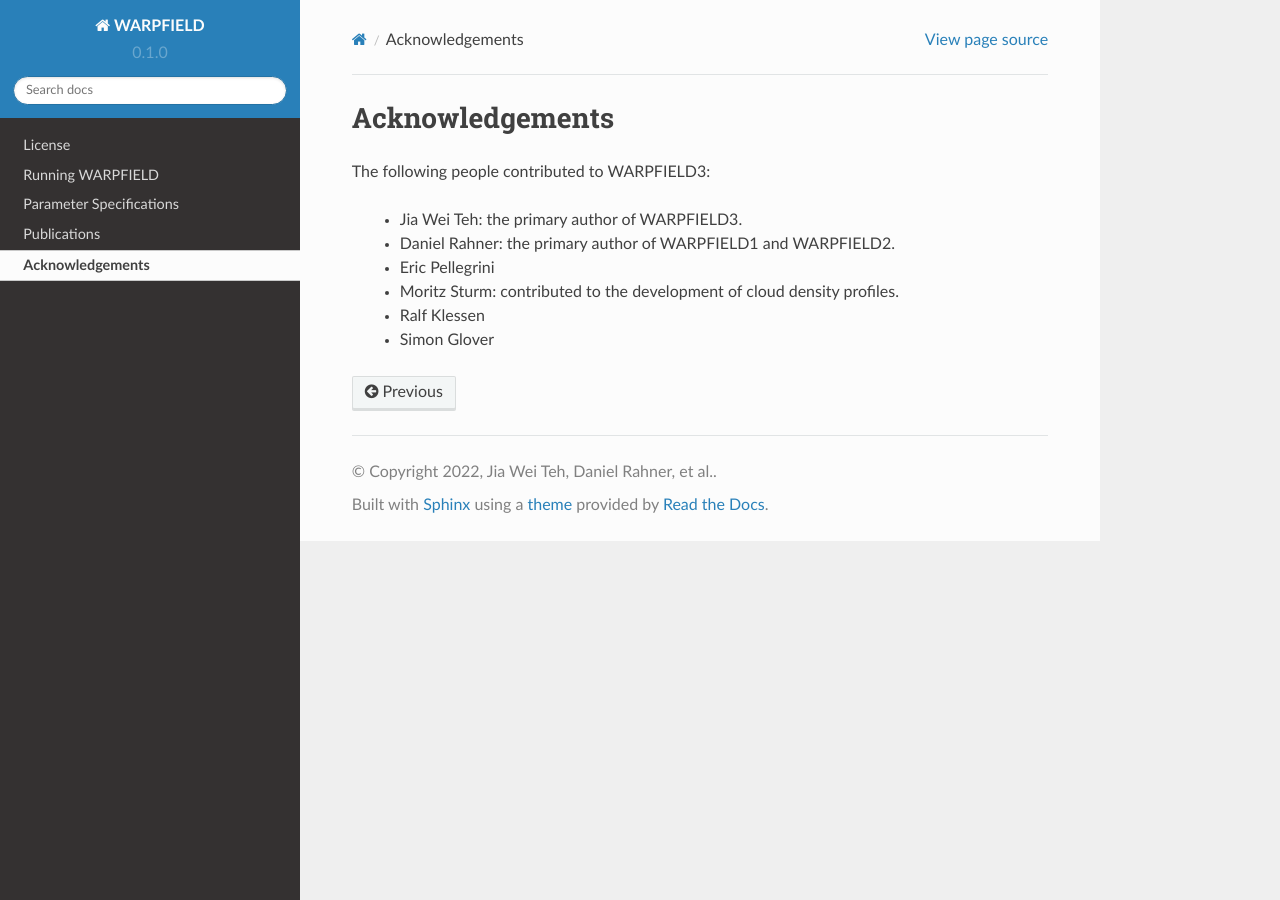
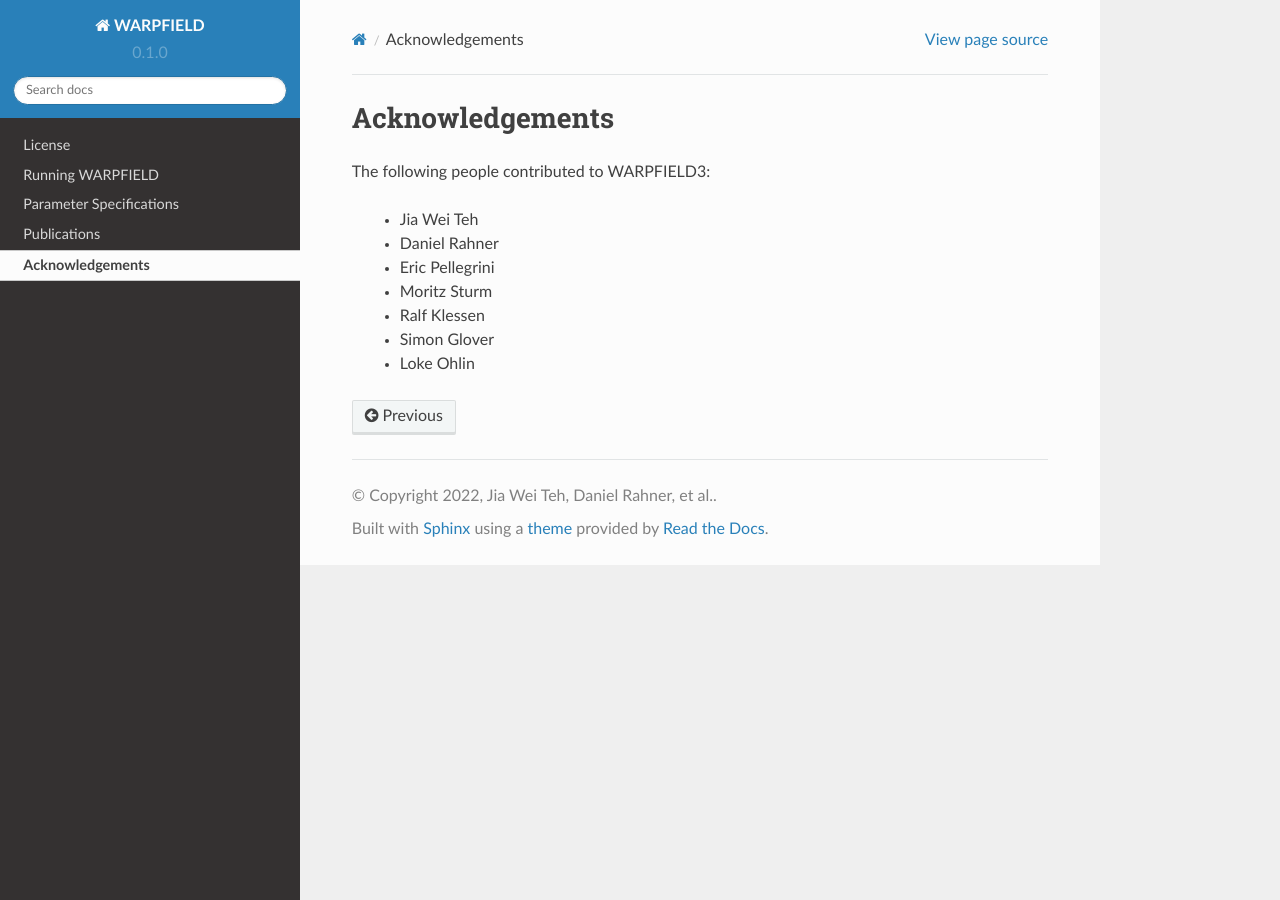
Before and after one commit to JiaWeiTeh/warpfield3, a Sphinx documentation site: the page built from docs/source/acknowledgements.rst, in a window 1280 px wide. Built offline with Sphinx 7.4.7 and the Read the Docs theme 2.0.0, drawn with Linux system fonts in a browser that asks for light colours.

Commit message:
Minor updates.

```diff
--- a/docs/source/acknowledgements.rst
+++ b/docs/source/acknowledgements.rst
@@ -7,9 +7,10 @@ Acknowledgements
 
 The following people contributed to WARPFIELD3:
 
-    * Jia Wei Teh: the primary author of WARPFIELD3.
-    * Daniel Rahner: the primary author of WARPFIELD1 and WARPFIELD2.
+    * Jia Wei Teh
+    * Daniel Rahner
     * Eric Pellegrini
-    * Moritz Sturm: contributed to the development of cloud density profiles.
+    * Moritz Sturm
     * Ralf Klessen
     * Simon Glover
+    * Loke Ohlin
--- a/docs/source/running.rst
+++ b/docs/source/running.rst
@@ -11,4 +11,4 @@ An example of running WARPFIELD using the parameter file ``example.param`` may l
 
     python3 ./run.py param/example.param
 
-Note: The parameter file is stored in ``param/`` directory. The above command is ran in the WARPFIELD root directory.
+Note: The above command is ran in the WARPFIELD root directory.
```
Also changed, not shown: docs/source/parameters.rst (+4 -4 lines), 12 other files.
